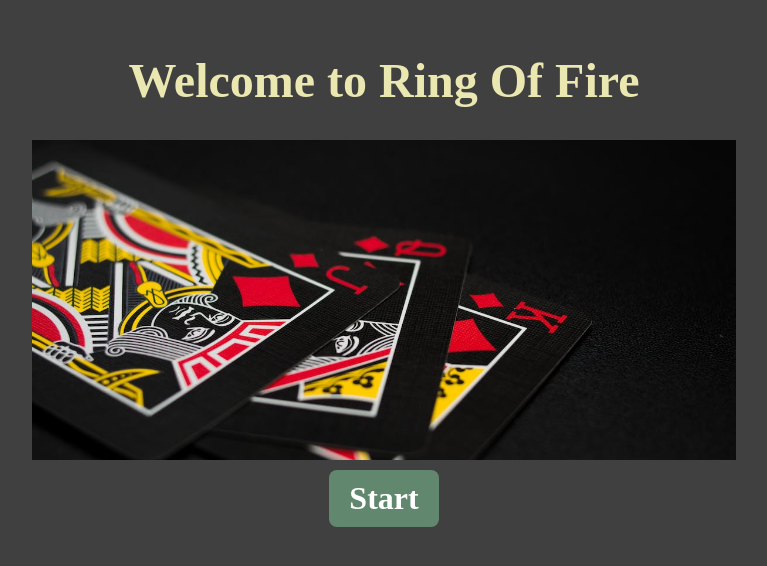
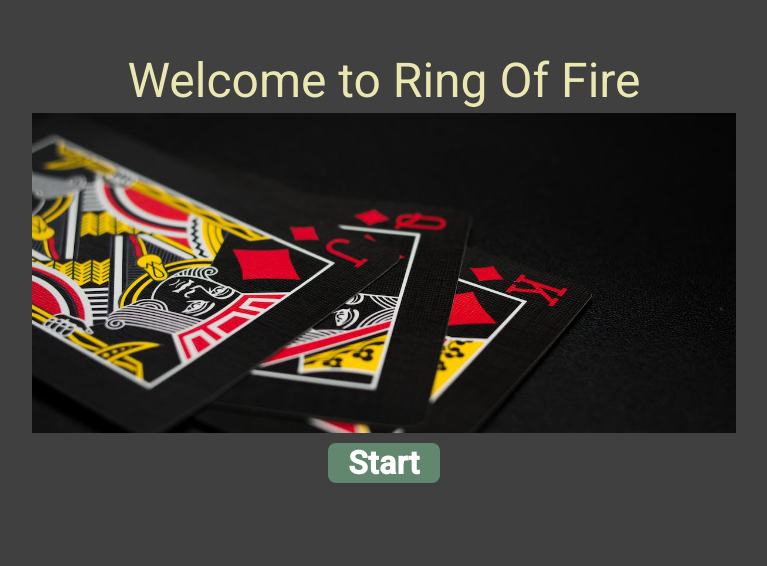
Before and after one commit to Mazin-Fouad/ringoffire, an Angular app: page / in a window 1280 px wide. Shown: the part 126-692 px from the top of the page, without its empty margins (256-1023 px from the left). Built offline with nearby package versions, Linux system fonts and the light colour scheme.

Commit message:
material desing installed

```diff
--- a/angular.json
+++ b/angular.json
@@ -30,6 +30,7 @@
               "src/assets"
             ],
             "styles": [
+              "@angular/material/prebuilt-themes/pink-bluegrey.css",
               "src/styles.scss"
             ],
             "scripts": []
@@ -93,6 +94,7 @@
               "src/assets"
             ],
             "styles": [
+              "@angular/material/prebuilt-themes/pink-bluegrey.css",
               "src/styles.scss"
             ],
             "scripts": []
--- a/package.json
+++ b/package.json
@@ -11,10 +11,12 @@
   "private": true,
   "dependencies": {
     "@angular/animations": "^15.1.0",
+    "@angular/cdk": "^15.1.1",
     "@angular/common": "^15.1.0",
     "@angular/compiler": "^15.1.0",
     "@angular/core": "^15.1.0",
     "@angular/forms": "^15.1.0",
+    "@angular/material": "^15.1.1",
     "@angular/platform-browser": "^15.1.0",
     "@angular/platform-browser-dynamic": "^15.1.0",
     "@angular/router": "^15.1.0",
--- a/src/app/app.module.ts
+++ b/src/app/app.module.ts
@@ -6,6 +6,7 @@ import { AppComponent } from './app.component';
 import { StartScreenComponent } from './start-screen/start-screen.component';
 import { GameComponent } from './game/game.component';
 import { PlayerComponent } from './player/player.component';
+import { BrowserAnimationsModule } from '@angular/platform-browser/animations';
 
 @NgModule({
   declarations: [
@@ -16,7 +17,8 @@ import { PlayerComponent } from './player/player.component';
   ],
   imports: [
     BrowserModule,
-    AppRoutingModule
+    AppRoutingModule,
+    BrowserAnimationsModule
   ],
   providers: [],
   bootstrap: [AppComponent]
--- a/src/index.html
+++ b/src/index.html
@@ -6,8 +6,11 @@
   <base href="/">
   <meta name="viewport" content="width=device-width, initial-scale=1">
   <link rel="icon" type="image/x-icon" href="favicon.ico">
+  <link rel="preconnect" href="https://fonts.gstatic.com">
+  <link href="https://fonts.googleapis.com/css2?family=Roboto:wght@300;400;500&display=swap" rel="stylesheet">
+  <link href="https://fonts.googleapis.com/icon?family=Material+Icons" rel="stylesheet">
 </head>
-<body>
+<body class="mat-typography">
   <app-root></app-root>
 </body>
 </html>
--- a/src/styles.scss
+++ b/src/styles.scss
@@ -7,3 +7,6 @@ body {
 a {
     text-decoration: none;
 }
+
+html, body { height: 100%; }
+body { margin: 0; font-family: Roboto, "Helvetica Neue", sans-serif; }
```
Also changed, not shown: 1 other file (tests, documents, lock files or other folders).
